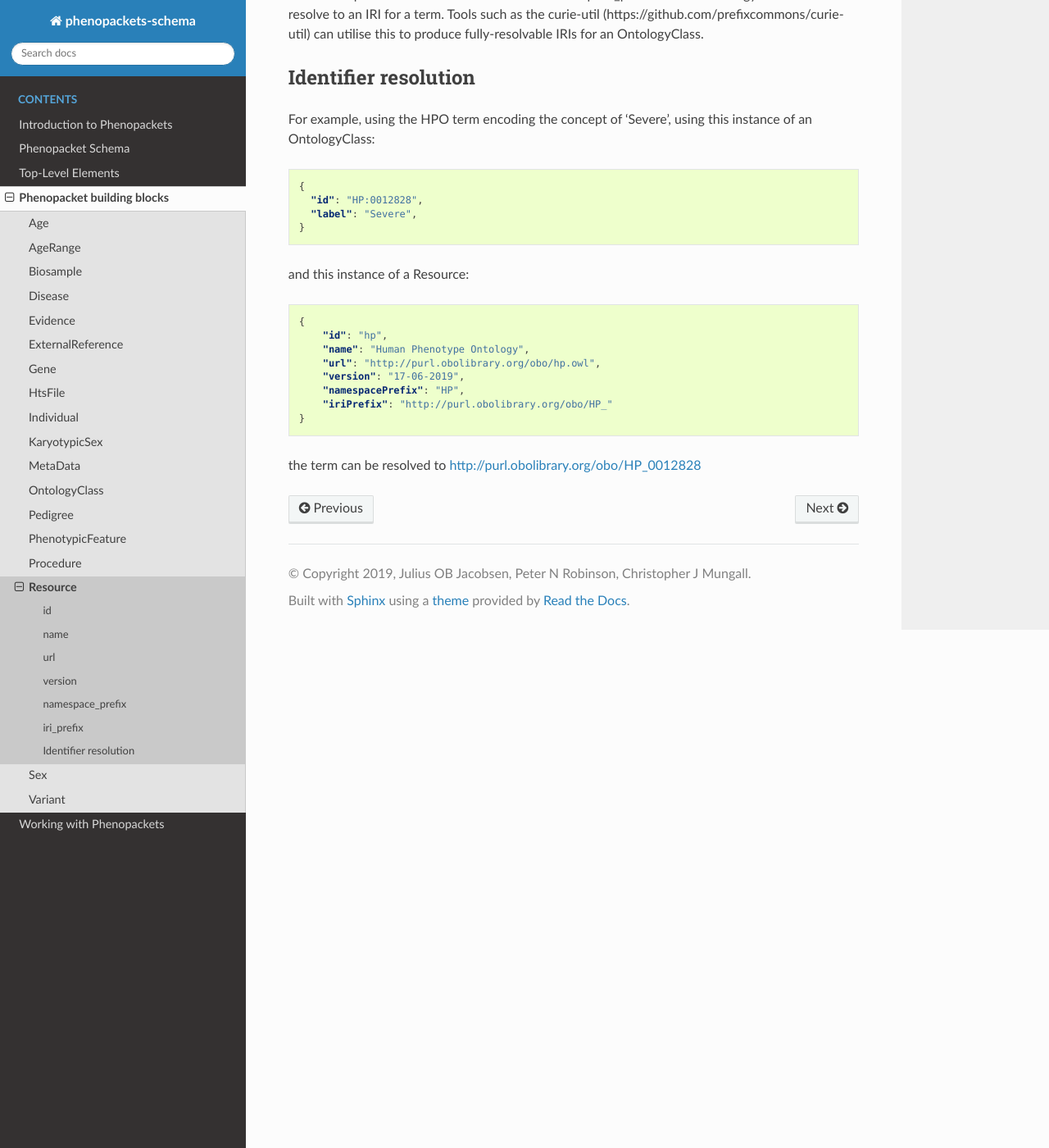
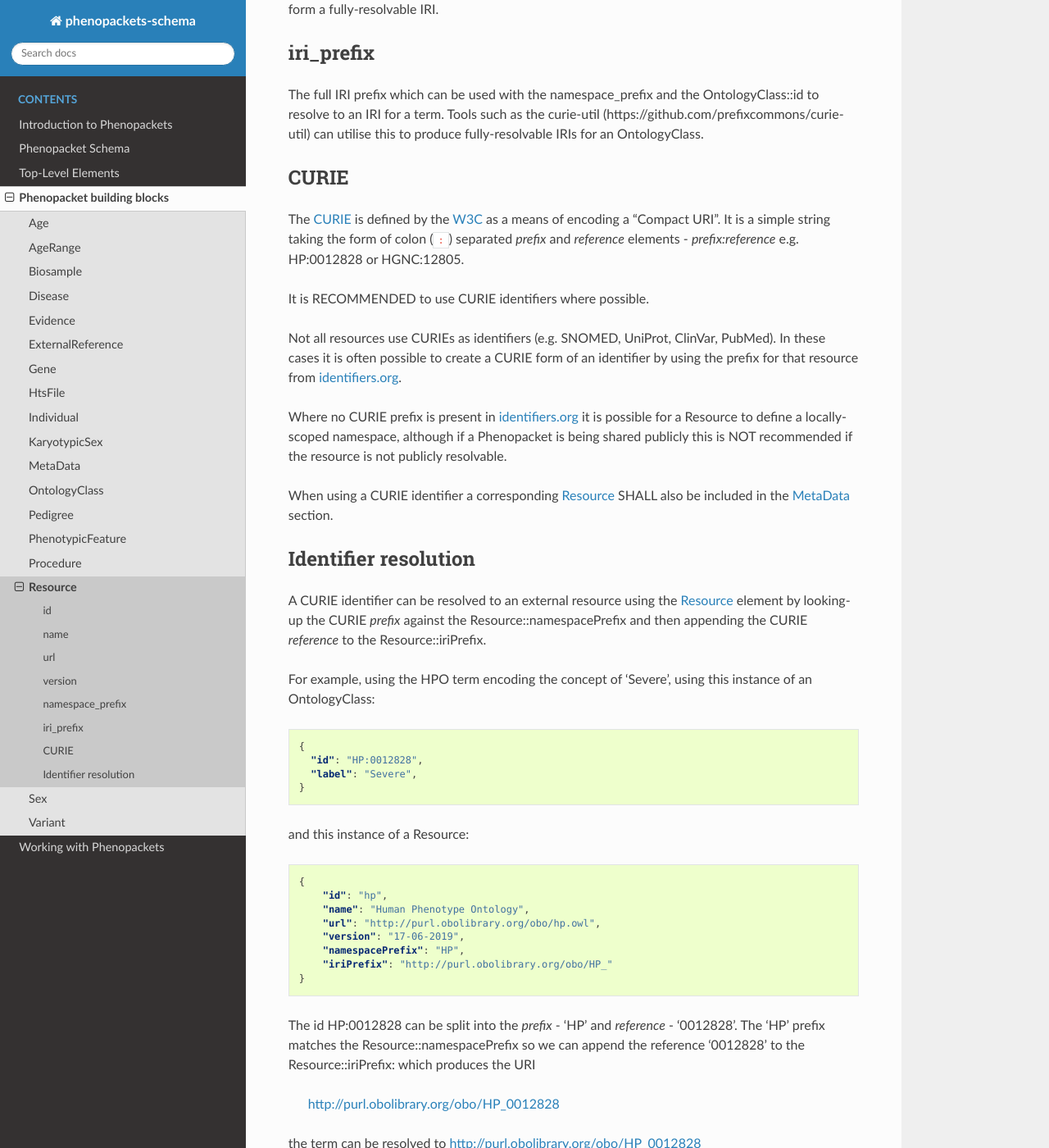
Before and after one commit to phenopackets/phenopacket-schema, a Sphinx documentation site: the page built from docs/resource.rst, in a window 1280 px wide and 1400 px high, scrolled down 2619 px. Shown: the whole window at 82% size. Built offline with Sphinx 7.4.7 and the Read the Docs theme 2.0.0, drawn with Linux system fonts in a browser that asks for light colours; some of the changed text lies outside the part shown.

Commit message:
Add better description of CURIE usage in resource.rst Link to resource.rst in externalrefernce.rst and variant.rst

```diff
--- a/docs/externalreference.rst
+++ b/docs/externalreference.rst
@@ -41,10 +41,11 @@ This element encodes information about an external reference.
 
 id
 ~~
-The syntax of the identifier is application specific. It is RECOMMENDED that this is a CURIE that uniquely identifies
+The syntax of the identifier is application specific. It is RECOMMENDED that this is a :ref:`rstcurie` that uniquely identifies
 the evidence source, e.g. **ISBN:978-3-16-148410-0** or **PMID:123456**. However, it could be a URL/URI, or other
 relevant identifier.
 
+It is RECOMMENDED to use a :ref:`rstcurie` identifier and corresponding :ref:`rstresource`.
 
 description
 ~~~~~~~~~~~
--- a/docs/resource.rst
+++ b/docs/resource.rst
@@ -5,8 +5,12 @@ Resource
 ========
 
 
-The Resource element is a description of an external resource used for referencing an object. For example the resource
+The ``Resource`` element is a description of an external resource used for referencing an object. For example the resource
 may be an ontology such as the HPO or SNOMED or another data resource such as the HGNC or ClinVar.
+
+A ``Resource`` is used to contain data used to expand :ref:`rstcurie` identifiers when used in an ``id`` field. This is
+known as :ref:`rstidentifierresolution`.
+
 The :ref:`rstmetadata` element uses one resource element to describe each resource that is referenced in the Phenopacket.
 
 **Data model**
@@ -112,8 +116,34 @@ The full IRI prefix which can be used with the namespace_prefix and the Ontology
 term. Tools such as the curie-util (https://github.com/prefixcommons/curie-util) can utilise this to produce
 fully-resolvable IRIs for an OntologyClass.
 
+
+.. _rstcurie:
+
+CURIE
+~~~~~
+The `CURIE <https://www.w3.org/TR/curie/>`_ is defined by the `W3C <https://www.w3.org/>`_ as a means of encoding a
+"Compact URI". It is a simple string taking the form of colon (``:``) separated `prefix` and `reference` elements -
+`prefix:reference` e.g. HP:0012828 or HGNC:12805.
+
+It is RECOMMENDED to use CURIE identifiers where possible.
+
+Not all resources use CURIEs as identifiers (e.g. SNOMED, UniProt, ClinVar, PubMed). In these cases it is often possible
+to create a CURIE form of an identifier by using the prefix for that resource from `identifiers.org <http://identifiers.org/>`_.
+
+Where no CURIE prefix is present in `identifiers.org <http://identifiers.org/>`_ it is possible for a Resource to define
+a locally-scoped namespace, although if a Phenopacket is being shared publicly this is NOT recommended if the resource is
+not publicly resolvable.
+
+When using a CURIE identifier a corresponding :ref:`rstresource` SHALL also be included in the :ref:`rstmetadata` section.
+
+
+.. _rstidentifierresolution:
+
 Identifier resolution
-~~~~~~~~~~~~~~~~~~~~~~~~~~~~~~~~~~~~~
+~~~~~~~~~~~~~~~~~~~~~
+
+A CURIE identifier can be resolved to an external resource using the :ref:`rstresource` element by looking-up the CURIE
+`prefix` against the Resource::namespacePrefix and then appending the CURIE `reference` to the Resource::iriPrefix.
 
 For example, using the HPO term encoding the concept of 'Severe', using this instance of an OntologyClass:
 
@@ -137,4 +167,9 @@ and this instance of a Resource:
         "iriPrefix": "http://purl.obolibrary.org/obo/HP_"
     }
 
+The id HP:0012828 can be split into the `prefix` - 'HP' and `reference` - '0012828'. The 'HP' prefix matches the
+Resource::namespacePrefix so we can append the reference '0012828' to the Resource::iriPrefix: which produces the URI
+
+  http://purl.obolibrary.org/obo/HP_0012828
+
 the term can be resolved to http://purl.obolibrary.org/obo/HP_0012828
--- a/docs/variant.rst
+++ b/docs/variant.rst
@@ -19,8 +19,11 @@ is mature. The VR-Spec will be the recommended option in some settings.
 - See: https://vr-spec.readthedocs.io/en/1.0rc/
 - See: https://github.com/ga4gh-beacon/specification/blob/master/beacon.yaml
 
-The ``variant`` element itself is an optional element of a ``Phenopacket``  or ``Biosample``. If it is present,
+The ``Variant`` element itself is an optional element of a ``Phenopacket``  or ``Biosample``. If it is present,
 the Phenopacket standard has the following requirements.
+
+Alleles can refer to external sources, for example the ClinGen allele registry, ClinVar, dbSNP, dbVAR etc. using the ``id``
+field. It is RECOMMENDED to use a :ref:`rstcurie` identifier and corresponding :ref:`rstresource`.
 
 *n.b.* phase information for alleles are not represented in this model.
 
@@ -39,6 +42,7 @@ the Phenopacket standard has the following requirements.
 
     {
         "spdiAllele": {
+          "id": "clinvar:13294"
           "seqId": "NC_000010.10",
           "position": 123256214,
           "deletedSequence": "T",
```
